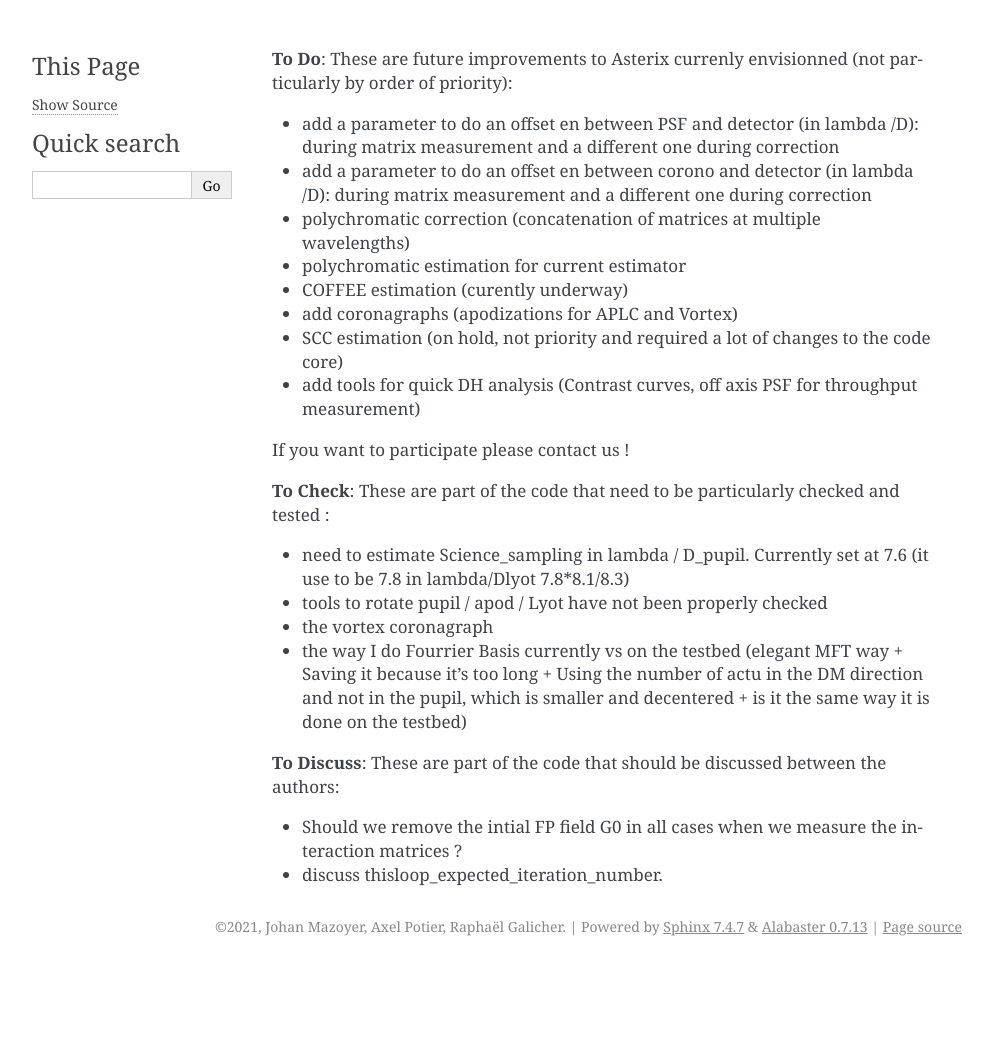
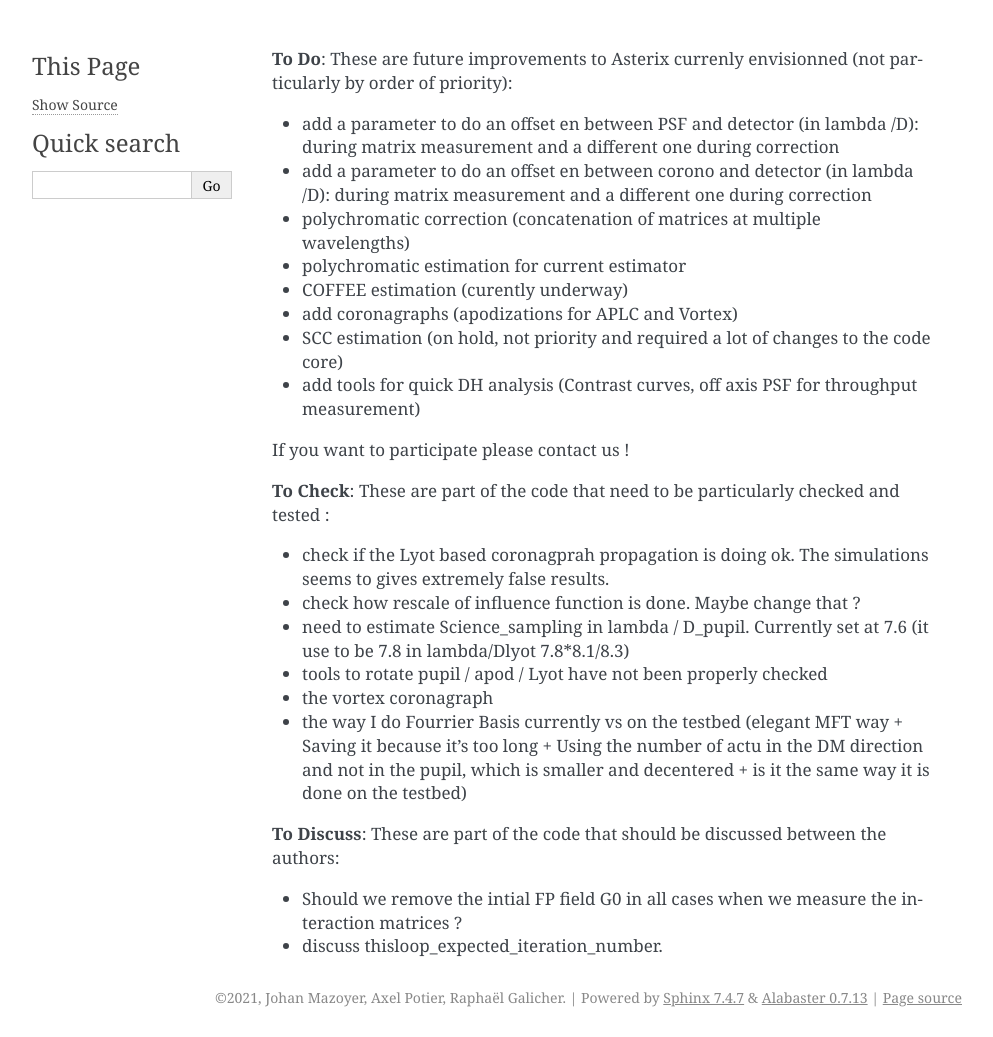
Before and after one commit to johanmazoyer/Asterix, a Sphinx documentation site: the page built from source/todo.rst, in a window 1280 px wide. Shown: the whole page, without its empty margins (148-1141 px from the left). Built offline with Sphinx 7.4.7, drawn with Linux system fonts in a browser that asks for light colours; before the commit the page ends 966 px from its top, so only the background shows below that.

Commit message:
update todo

```diff
--- a/source/todo.rst
+++ b/source/todo.rst
@@ -16,6 +16,8 @@ If you want to participate please contact us !
 
 **To Check**: These are part of the code that need to be particularly checked and tested :
 
+- check if the Lyot based coronagprah propagation is doing ok. The simulations seems to gives extremely false results.
+- check how rescale of influence function is done. Maybe change that ?
 - need to estimate Science_sampling in lambda / D_pupil. Currently set at 7.6 (it use to be 7.8 in lambda/Dlyot 7.8*8.1/8.3)
 - tools to rotate pupil / apod / Lyot have not been properly checked
 - the vortex coronagraph
```
